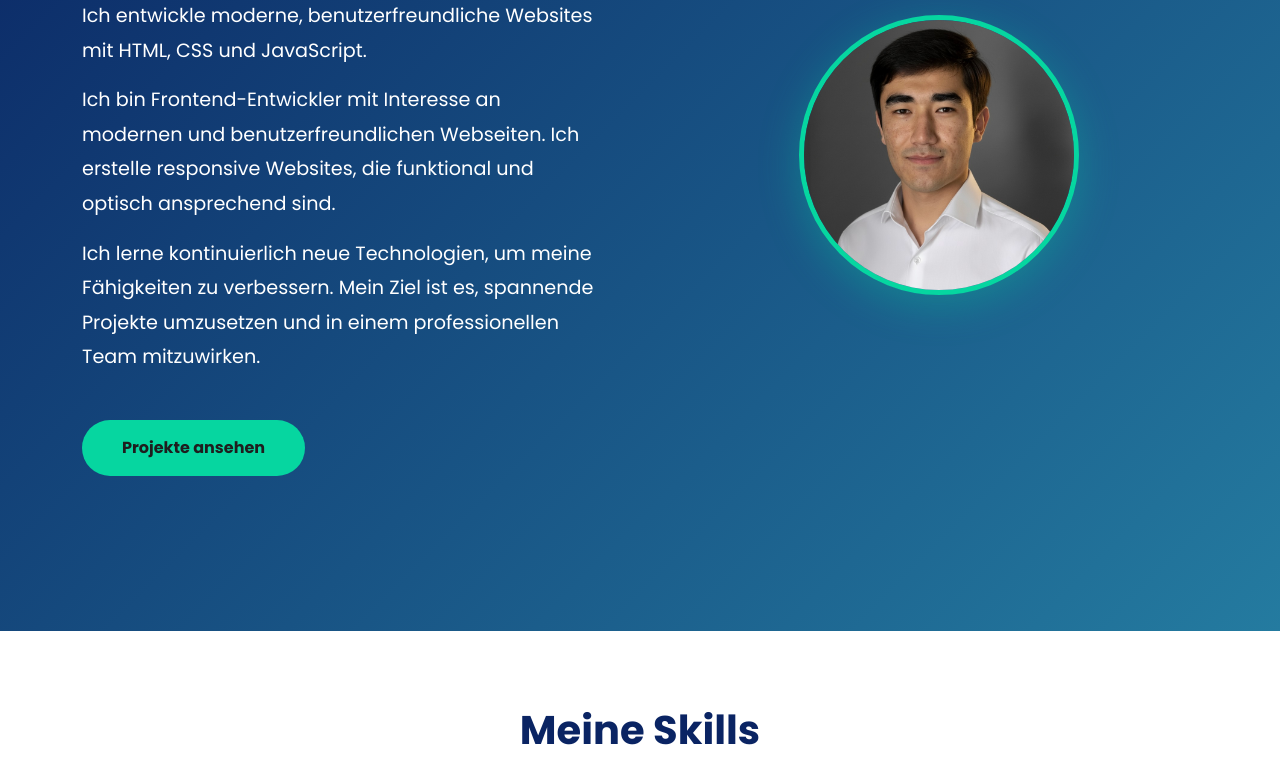
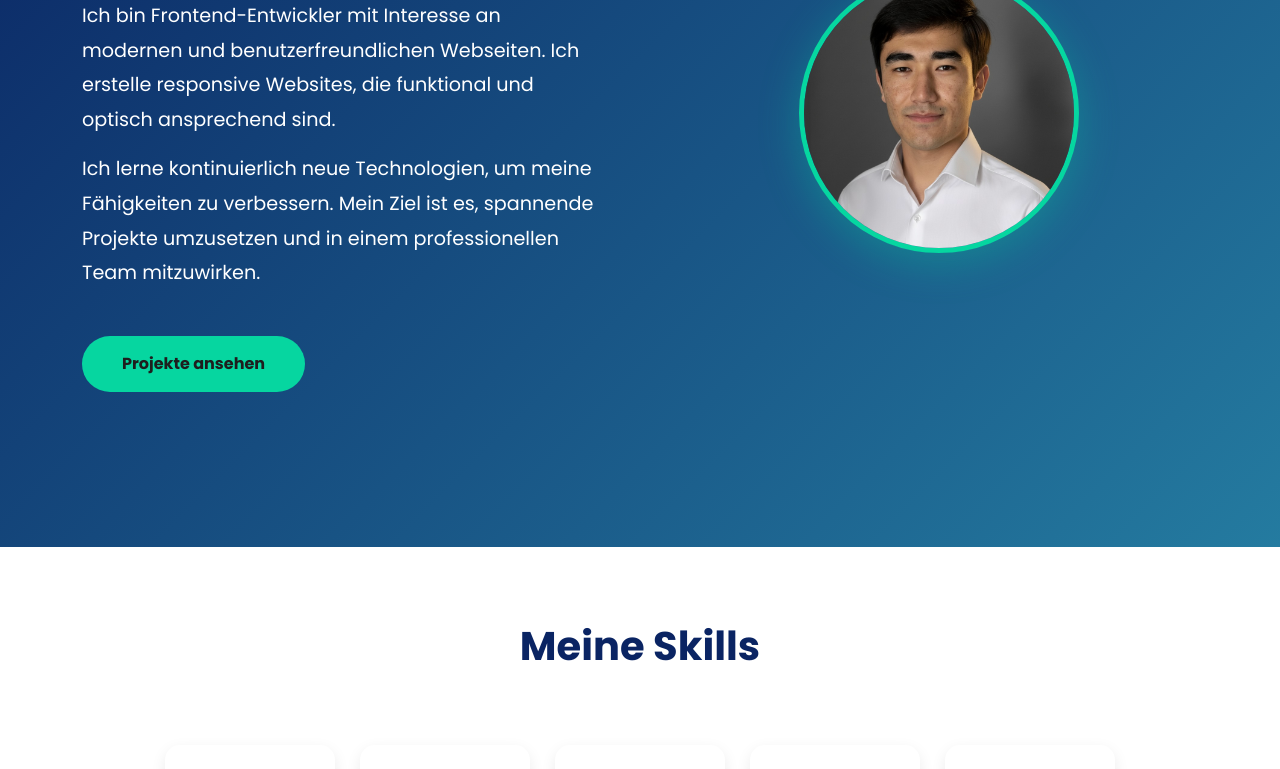
Before and after one commit to AsefMohammadi13/index-portfolio, a plain HTML site: page index.html in a window 1280 px wide. Shown: the part 256-1025 px from the top of the page. Drawn offline with nearby package versions, Linux system fonts and the light colour scheme.

Commit message:
Simplify hero text in index.html
Removed redundant description about website development.

```diff
--- a/index.html
+++ b/index.html
@@ -65,9 +65,6 @@
             <!-- Hero Text + About Text -->
             <div class="hero-text">
                 <h1>Hallo, ich bin Asef – Webentwickler</h1>
-                <p>
-                    Ich entwickle moderne, benutzerfreundliche Websites mit HTML, CSS und JavaScript.
-                </p>
                 <p>
                     Ich bin Frontend-Entwickler mit Interesse an modernen und benutzerfreundlichen Webseiten.
                     Ich erstelle responsive Websites, die funktional und optisch ansprechend sind.
```
